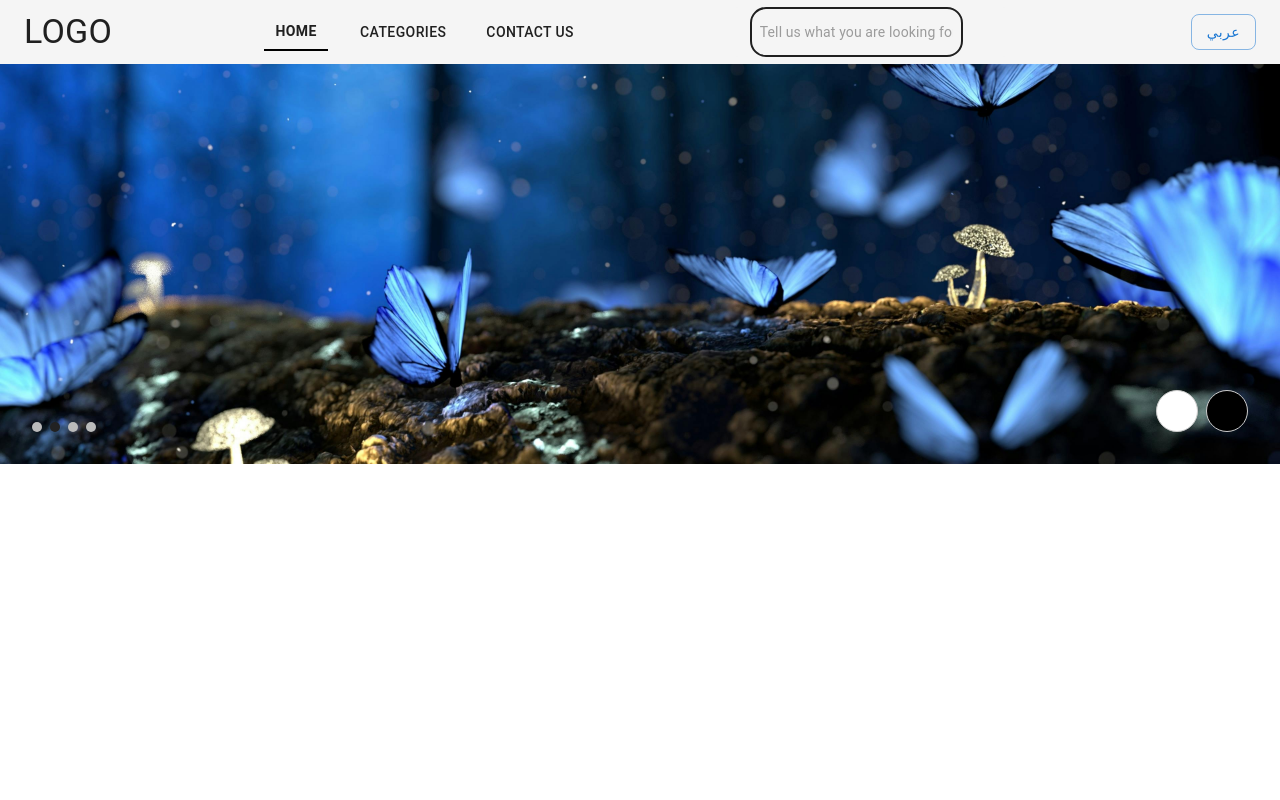
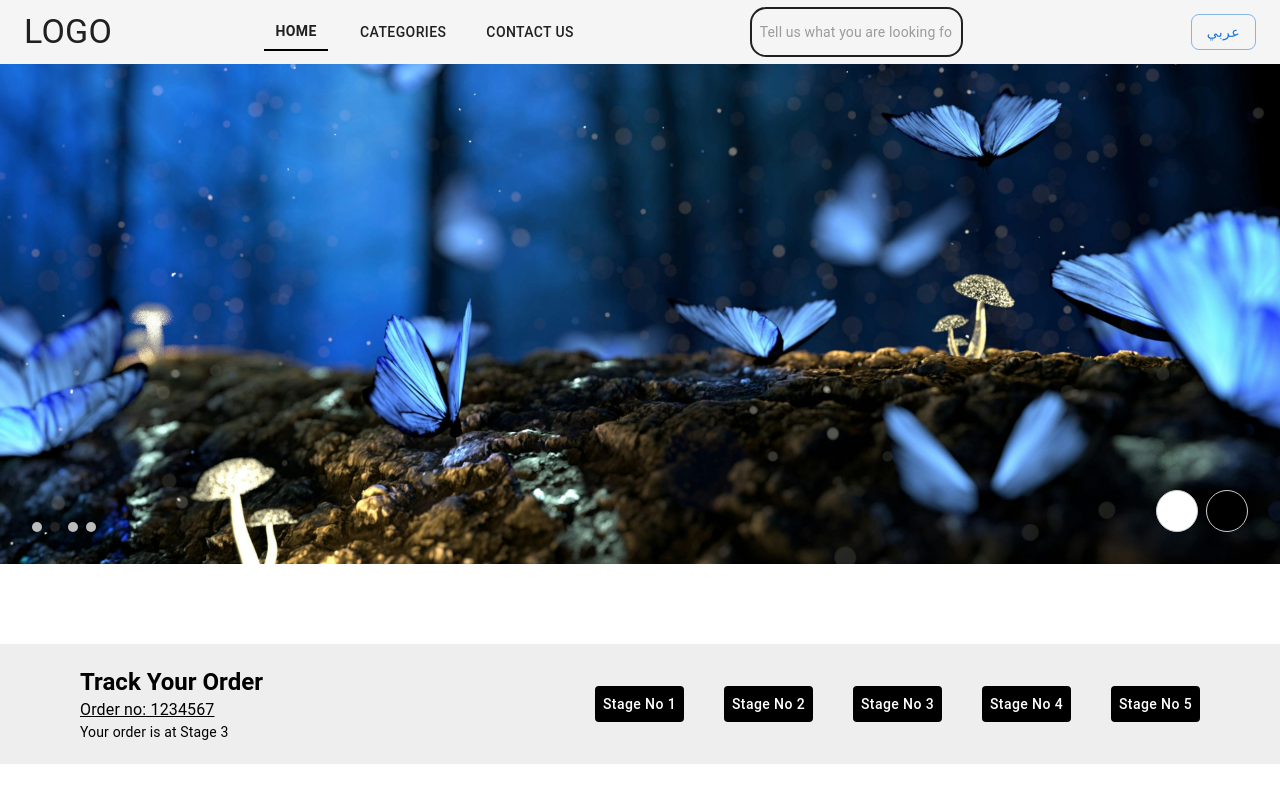
Before and after one commit to HanzalaKhattak/MUI_Project, a React (Vite) app: page / in a window 1280 px wide. Built offline with nearby package versions, Linux system fonts and the light colour scheme; some icons are missing.

Commit message:
feat: add TrackOrder component and integrate it into Home page layout

```diff
--- a/src/Home/Home.jsx
+++ b/src/Home/Home.jsx
@@ -1,11 +1,15 @@
 import React from 'react'
 import Slider from './slider/Slider'
+import TrackOrder from './trackYourOrder/TrackOrder'
+
 
 const Home = () => {
   return (
     <>
-      {/* <h1>Home</h1> */}
-      <Slider/>
+      <div className='flex flex-col gap-20'>
+        <Slider/>
+        <TrackOrder/>
+      </div>
     </>
   )
 }
--- a/src/Home/slider/Slider.jsx
+++ b/src/Home/slider/Slider.jsx
@@ -17,7 +17,7 @@ const IMAGES = [
 
 const SLIDE_INTERVAL = 3000;
 const TRANSITION_DURATION = 500;
-const SLIDER_HEIGHT = 400;
+const SLIDER_HEIGHT = 500;
 
 const Slider = () => {
   const [current, setCurrent] = useState(1);
--- /dev/null
+++ b/src/Home/trackYourOrder/TrackOrder.jsx
@@ -0,0 +1,79 @@
+import React from 'react';
+import { Box, Container, Typography, Button } from '@mui/material';
+
+const TrackOrder = () => {
+  return (
+        <Box sx={{bgcolor: '#eee', display : "flex", justifyContent: "space-between", alignItems: "center", px: 10, height: 120}}>
+          <Box>
+            <Typography variant='h5' sx={{fontWeight :'bold'}}>Track Your Order</Typography>
+            <Typography variant='body1' sx={{textDecoration: 'underline'}}>Order no: 1234567</Typography>
+            <Typography variant='body2'>Your order is at Stage 3</Typography>
+          </Box>
+          <Box sx={{display : 'flex', gap: 5}}>
+            <Button
+                sx={{ textTransform: 'none',
+                bgcolor: 'black',
+                color: 'white',
+                '&:hover': {
+                backgroundColor: 'white',
+                color: 'black',
+                textDecoration: 'underline',
+                border : 1
+            }}}>
+                Stage No 1
+            </Button>
+
+            <Button
+                sx={{ textTransform: 'none',
+                bgcolor: 'black',
+                color: 'white',
+                '&:hover': {
+                backgroundColor: 'white',
+                color: 'black',
+                textDecoration: 'underline',
+                border : 1
+            }}}>
+                Stage No 2
+            </Button>
+            <Button
+                sx={{ textTransform: 'none',
+                bgcolor: 'black',
+                color: 'white',
+                '&:hover': {
+                backgroundColor: 'white',
+                color: 'black',
+                textDecoration: 'underline',
+                border : 1
+            }}}>
+                Stage No 3
+            </Button>
+            <Button
+                sx={{ textTransform: 'none',
+                bgcolor: 'black',
+                color: 'white',
+                '&:hover': {
+                backgroundColor: 'white',
+                color: 'black',
+                textDecoration: 'underline',
+                border : 1
+            }}}>
+                Stage No 4
+            </Button>
+            <Button
+                sx={{ textTransform: 'none',
+                bgcolor: 'black',
+                color: 'white',
+                '&:hover': {
+                backgroundColor: 'white',
+                color: 'black',
+                textDecoration: 'underline',
+                border : 1
+            }}}>
+                Stage No 5
+            </Button>
+          </Box>
+        </Box>
+  )
+}
+
+export default TrackOrder
```
